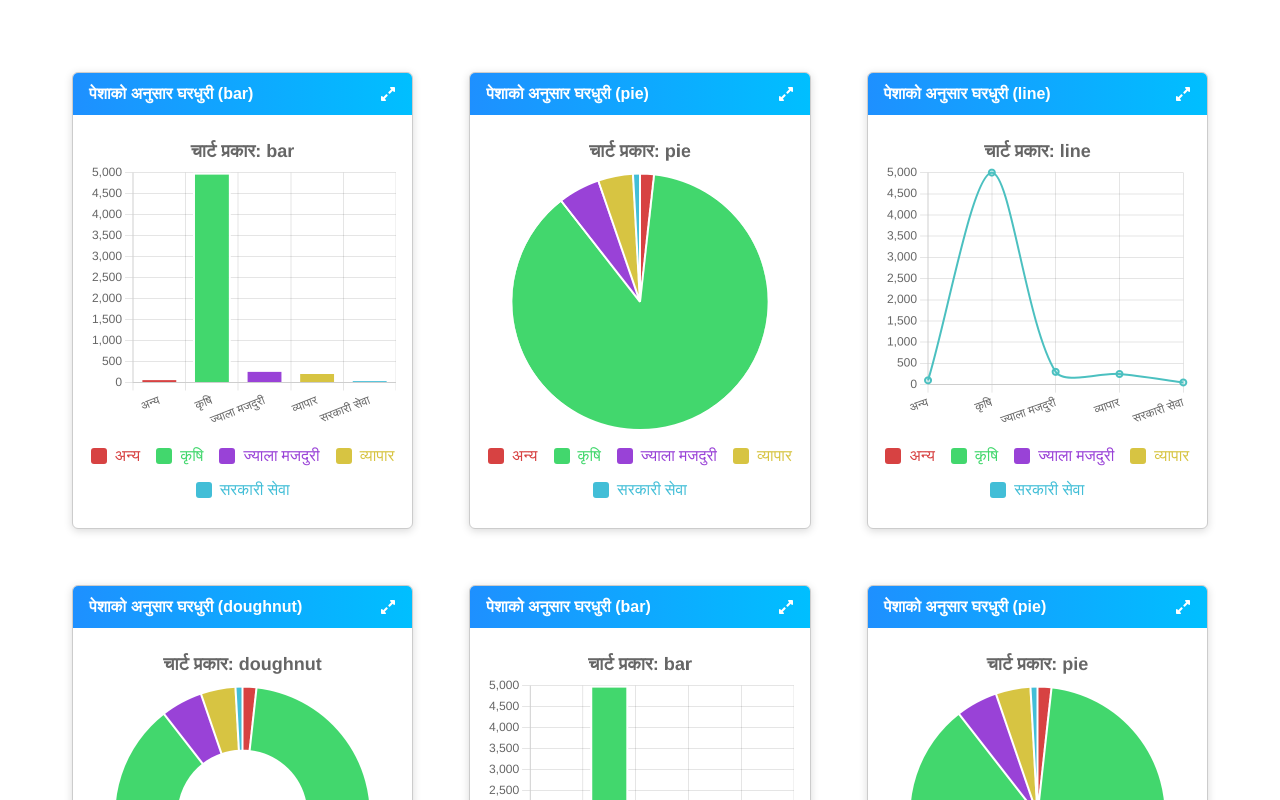
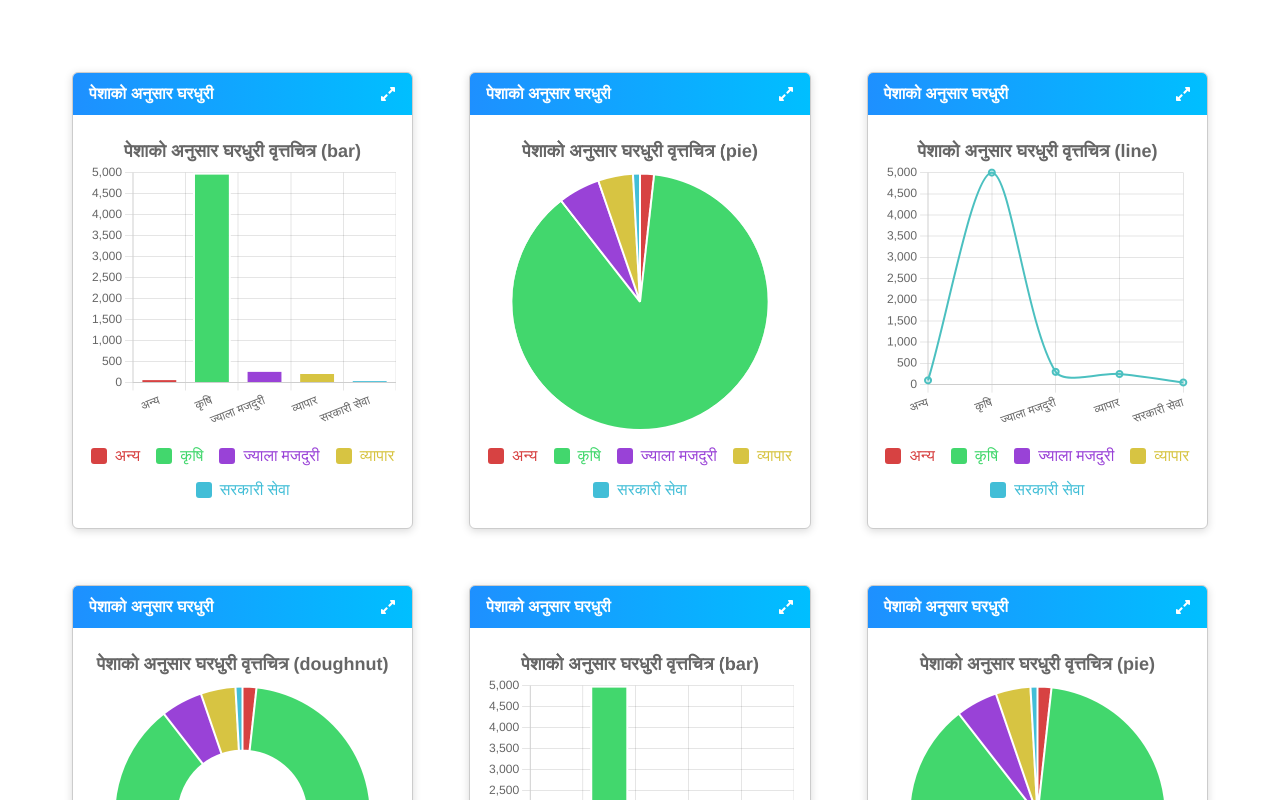
Before and after one commit to Normi333/Chart-React, a React (Vite) app: page / in a window 1280 px wide. Shown: the top 800 px of the page. Built offline with nearby package versions, Linux system fonts and the light colour scheme.

Commit message:
ChartGrid Naming

```diff
--- a/src/components/ChartGrid.jsx
+++ b/src/components/ChartGrid.jsx
@@ -14,13 +14,13 @@ const ChartGrid = () => {
       {charts.map((_, index) => {
         const type = chartTypes[index % chartTypes.length]; // cycle through chart types
         return (
-          <ChartCard key={index} title={`पेशाको अनुसार घरधुरी (${type})`}>
+          <ChartCard key={index} title={`पेशाको अनुसार घरधुरी`}>
             <GenericChartPreview
               type={type}
               labelKey="profession"
               valueKey="households"
               chartLabel="पेशा"
-              title={`चार्ट प्रकार: ${type}`}
+              title={`पेशाको अनुसार घरधुरी वृत्तचित्र (${type})`}
             />
           </ChartCard>
         );
```
